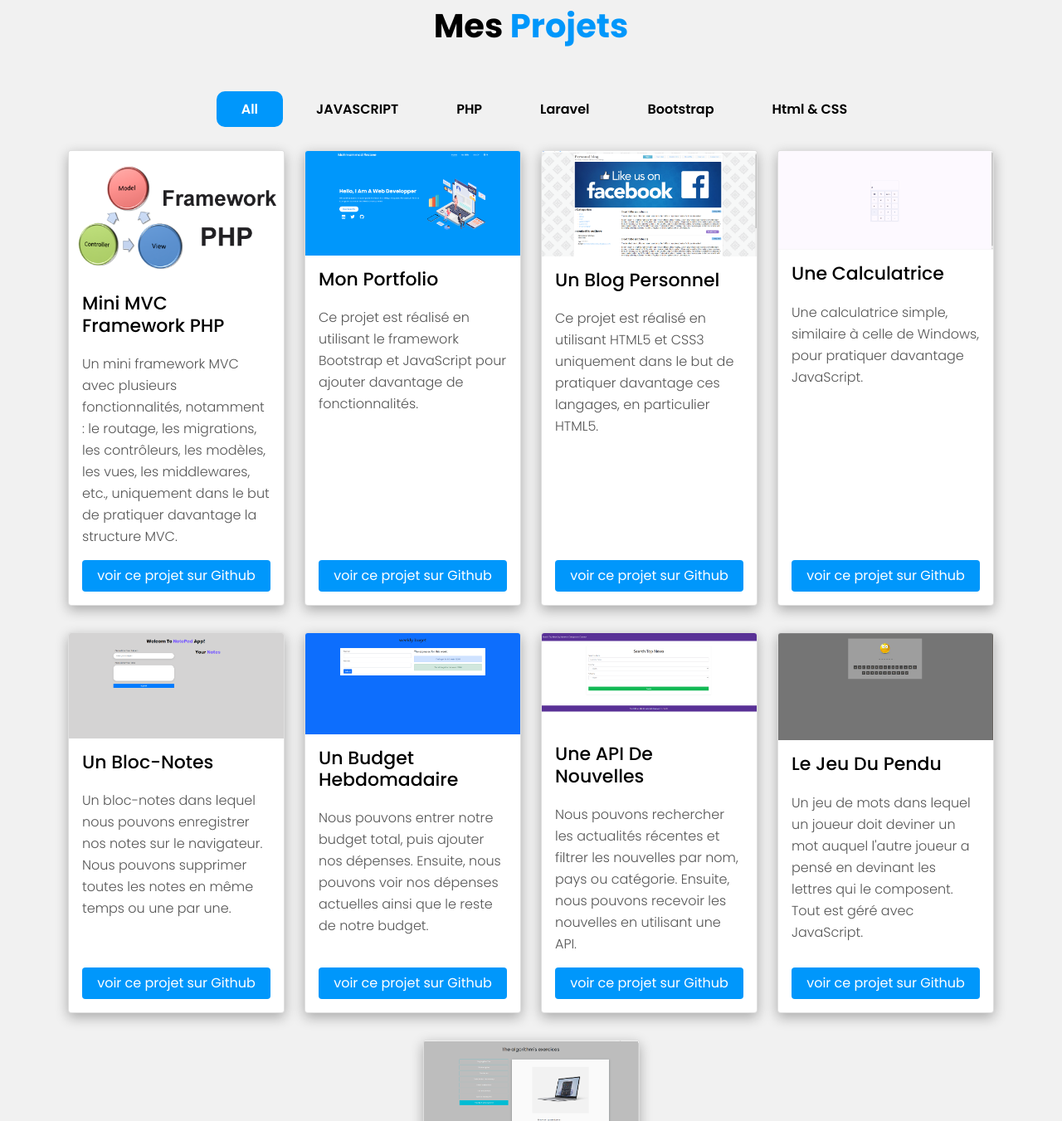
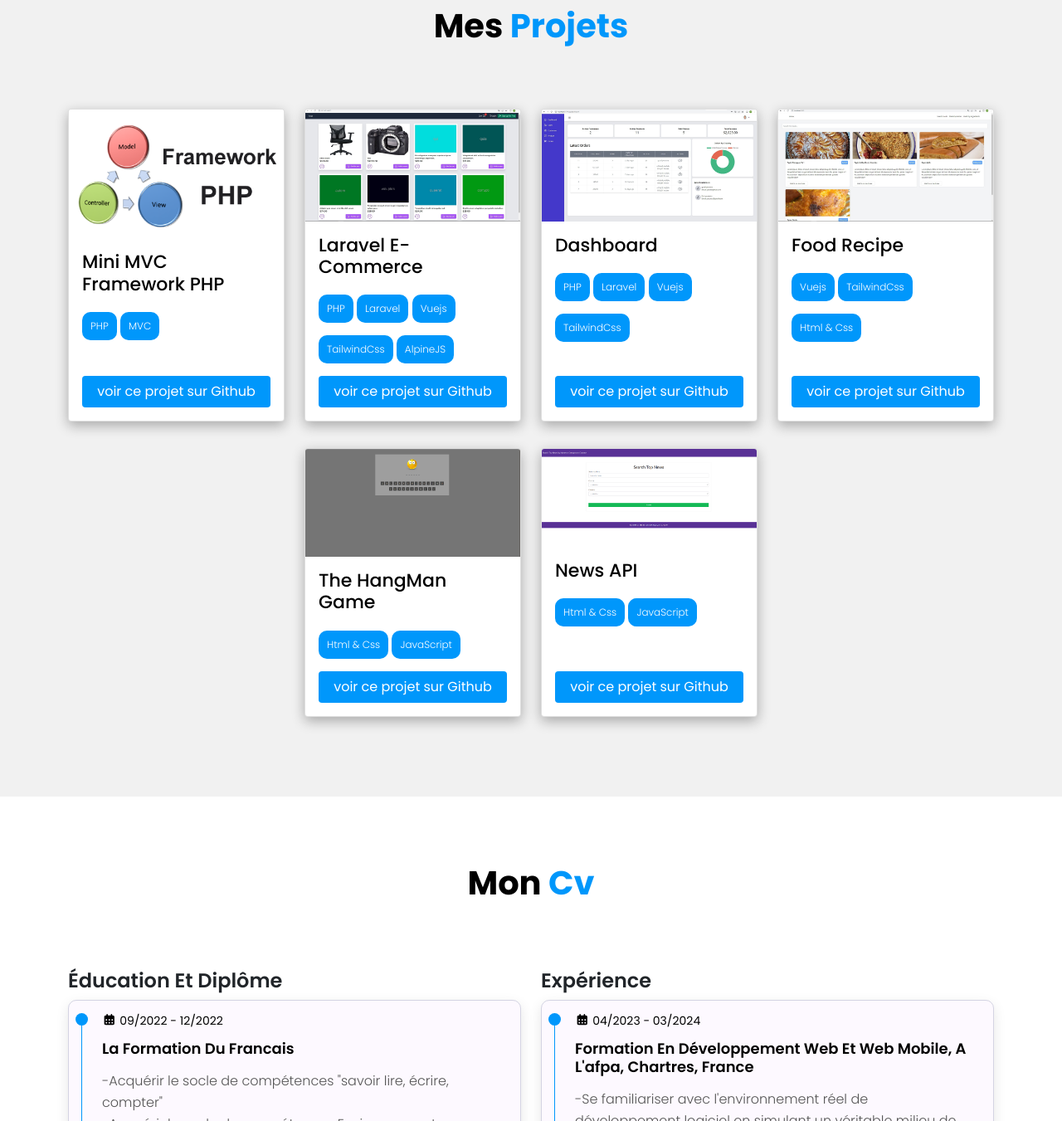
Before and after one commit to MohammadRezaeeGithub/MohammadRezaeeGithub.github.io, a plain HTML site: page indexfr.html in a window 1280 px wide. Shown: the part 1812-3163 px from the top of the page at 83% size. Drawn offline with nearby package versions, Linux system fonts and the light colour scheme.

Commit message:
finalize the changes in french page

```diff
--- a/css/style.css
+++ b/css/style.css
@@ -129,6 +129,7 @@ a{
     border-radius: 10px;
     padding: 4px 10px;
     color: white !important;
+    font-size: 12px !important;
 }
 /**************----------------------------------------
 NAV STYLE
--- a/indexfr.html
+++ b/indexfr.html
@@ -192,20 +192,6 @@
           </div>
         </div>
         <div class="row justify-content-center">
-          <div class="col-md-10">
-            <nav class="skills-nav">
-              <ul>
-                <li><a class="active" href="" data-category="all">All</a></li>
-                <li><a href="" data-category="javascript">JAVASCRIPT</a></li>
-                <li><a href="" data-category="php">PHP</a></li>
-                <li><a href="" data-category="laravel">Laravel</a></li>
-                <li><a href="" data-category="bootstrap">Bootstrap</a></li>
-                <li><a href="" data-category="html">Html & CSS</a></li>
-              </ul>
-            </nav>
-          </div>
-        </div>
-        <div class="row justify-content-center">
           <!-- skill-item start-->
           <div class="col-md-4 col-lg-3 col-sm-12 mt-3 mb-3 d-flex justify-content-center skill-new-item "
                data-category="php">
@@ -214,9 +200,8 @@
               <div class="card-body d-flex flex-column justify-content-between">
                 <div>
                   <h5 class="card-title">Mini MVC Framework PHP</h5>
-                  <p class="card-text">Un mini framework MVC avec plusieurs fonctionnalités, notamment : le routage, les
-                    migrations, les contrôleurs, les modèles, les vues, les middlewares, etc., uniquement dans le but de
-                    pratiquer davantage la structure MVC.</p>
+                  <p class="project-badge">PHP</p>
+                  <p class="project-badge">MVC</p>
                 </div>
                 <a href="https://github.com/MohammadRezaeeGithub/MiniFrameworkPHP" class="btn">voir ce projet sur
                   Github</a>
@@ -226,33 +211,56 @@
           <!-- skill-item end-->
           <!-- skill-item start-->
           <div class="col-md-4 col-lg-3 col-sm-12 mt-3 mb-3 d-flex justify-content-center skill-new-item "
-               data-category="bootstrap">
+               data-category="php">
             <div class="card" style="width: 18rem;">
-              <img src="img/Sans titre.png" class="card-img-top" alt="">
-              <div class="card-body d-flex flex-column justify-content-between d-flex flex-column justify-content-between">
+              <img src="img/mainSite.jpg" class="card-img-top" alt="">
+              <div class="card-body d-flex flex-column justify-content-between">
                 <div>
-                  <h5 class="card-title">Mon Portfolio</h5>
-                  <p class="card-text">Ce projet est réalisé en utilisant le framework Bootstrap et JavaScript pour
-                    ajouter davantage de fonctionnalités.</p>
+                  <h5 class="card-title">Laravel E-commerce</h5>
+                  <p class="project-badge">PHP</p>
+                  <p class="project-badge">Laravel</p>
+                  <p class="project-badge">Vuejs</p>
+                  <p class="project-badge">TailwindCss</p>
+                  <p class="project-badge">AlpineJS</p>
                 </div>
-
-                <a href="https://mohammadrezaeegithub.github.io/" class="btn">voir ce projet sur Github</a>
+                <a href="https://github.com/MohammadRezaeeGithub/Laravel-Vueja-Ecommerce" class="btn">voir ce projet sur
+                  Github</a>
               </div>
             </div>
           </div>
           <!-- skill-item end-->
           <!-- skill-item start-->
           <div class="col-md-4 col-lg-3 col-sm-12 mt-3 mb-3 d-flex justify-content-center skill-new-item "
-               data-category="html">
+               data-category="php">
             <div class="card" style="width: 18rem;">
-              <img src="img/pb.png" class="card-img-top" alt="">
+              <img src="img/dashboard.jpg" class="card-img-top" alt="">
               <div class="card-body d-flex flex-column justify-content-between">
                 <div>
-                  <h5 class="card-title">Un blog personnel</h5>
-                  <p class="card-text">Ce projet est réalisé en utilisant HTML5 et CSS3 uniquement dans le but de
-                    pratiquer davantage ces langages, en particulier HTML5.</p>
+                  <h5 class="card-title">Dashboard </h5>
+                  <p class="project-badge">PHP</p>
+                  <p class="project-badge">Laravel</p>
+                  <p class="project-badge">Vuejs</p>
+                  <p class="project-badge">TailwindCss</p>
                 </div>
-                <a href="https://github.com/MohammadRezaeeGithub/personal-blog" class="btn">voir ce projet sur
+                <a href="https://github.com/MohammadRezaeeGithub/Laravel-Vueja-Ecommerce" class="btn">voir ce projet sur
+                  Github</a>
+              </div>
+            </div>
+          </div>
+          <!-- skill-item end-->
+          <!-- skill-item start-->
+          <div class="col-md-4 col-lg-3 col-sm-12 mt-3 mb-3 d-flex justify-content-center skill-new-item "
+               data-category="php">
+            <div class="card" style="width: 18rem;">
+              <img src="img/foodvuejs.jpg" class="card-img-top" alt="">
+              <div class="card-body d-flex flex-column justify-content-between">
+                <div>
+                  <h5 class="card-title">Food Recipe</h5>
+                  <p class="project-badge">Vuejs</p>
+                  <p class="project-badge">TailwindCss</p>
+                  <p class="project-badge">Html & Css</p>
+                </div>
+                <a href="https://github.com/MohammadRezaeeGithub/Laravel-Vueja-Ecommerce" class="btn">voir ce projet sur
                   Github</a>
               </div>
             </div>
@@ -262,47 +270,14 @@
           <div class="col-md-4 col-sm-12 col-lg-3 mt-3 mb-3 d-flex justify-content-center skill-new-item "
                data-category="javascript">
             <div class="card" style="width: 18rem;">
-              <img src="img/claculater.png" class="card-img-top" alt="">
+              <img src="img/hm.png" class="card-img-top" alt="">
               <div class="card-body d-flex flex-column justify-content-between">
                 <div>
-                  <h5 class="card-title">Une calculatrice</h5>
-                  <p class="card-text">Une calculatrice simple, similaire à celle de Windows, pour pratiquer davantage
-                    JavaScript.
-                  </p>
+                  <h5 class="card-title">The HangMan Game</h5>
+                  <p class="project-badge">Html & Css</p>
+                  <p class="project-badge">JavaScript</p>
                 </div>
-                <a href="https://github.com/MohammadRezaeeGithub/calculator" class="btn">voir ce projet sur Github</a>
-              </div>
-            </div>
-          </div>
-          <!-- skill-item end-->
-          <!-- skill-item start-->
-          <div class="col-md-4 col-sm-12 col-lg-3 mt-3 mb-3 d-flex justify-content-center skill-new-item "
-               data-category="javascript">
-            <div class="card" style="width: 18rem;">
-              <img src="img/notepad (1).png" class="card-img-top" alt="">
-              <div class="card-body d-flex flex-column justify-content-between">
-                <div>
-                  <h5 class="card-title">Un bloc-notes</h5>
-                  <p class="card-text">Un bloc-notes dans lequel nous pouvons enregistrer nos notes sur le navigateur.
-                    Nous pouvons supprimer toutes les notes en même temps ou une par une.</p>
-                </div>
-                <a href="https://github.com/MohammadRezaeeGithub/notepad" class="btn">voir ce projet sur Github</a>
-              </div>
-            </div>
-          </div>
-          <!-- skill-item end-->
-          <!-- skill-item start-->
-          <div class="col-md-4 col-sm-12 col-lg-3 mt-3 mb-3 d-flex justify-content-center skill-new-item "
-               data-category="javascript">
-            <div class="card" style="width: 18rem;">
-              <img src="img/weekly-budget.png" class="card-img-top" alt="">
-              <div class="card-body d-flex flex-column justify-content-between">
-                <div>
-                  <h5 class="card-title">Un budget hebdomadaire</h5>
-                  <p class="card-text">Nous pouvons entrer notre budget total, puis ajouter nos dépenses. Ensuite, nous
-                    pouvons voir nos dépenses actuelles ainsi que le reste de notre budget.</p>
-                </div>
-                <a href="https://github.com/MohammadRezaeeGithub/weekly-budget" class="btn">voir ce projet sur
+                <a href="https://github.com/MohammadRezaeeGithub/HangManGame" class="btn">voir ce projet sur
                   Github</a>
               </div>
             </div>
@@ -315,48 +290,17 @@
               <img src="img/newsAPi.png" class="card-img-top" alt="">
               <div class="card-body d-flex flex-column justify-content-between">
                 <div>
-                  <h5 class="card-title">Une API de nouvelles</h5>
-                  <p class="card-text">Nous pouvons rechercher les actualités récentes et filtrer les nouvelles par nom,
-                    pays ou catégorie. Ensuite, nous pouvons recevoir les nouvelles en utilisant une API.</p>
+                  <h5 class="card-title">News API</h5>
+                  <p class="project-badge">Html & Css</p>
+                  <p class="project-badge">JavaScript</p>
                 </div>
-                <a href="https://github.com/MohammadRezaeeGithub/news-API" class="btn">voir ce projet sur Github</a>
+                <a href="https://github.com/MohammadRezaeeGithub/news-API" class="btn">voir ce projet sur
+                  Github</a>
               </div>
             </div>
           </div>
           <!-- skill-item end-->
-          <!-- skill-item start-->
-          <div class="col-md-4 col-sm-12 col-lg-3 mt-3 mb-3 d-flex justify-content-center skill-new-item "
-               data-category="javascript">
-            <div class="card" style="width: 18rem;">
-              <img src="img/hm.png" class="card-img-top" alt="">
-              <div class="card-body d-flex flex-column justify-content-between">
-                <div>
-                  <h5 class="card-title">Le jeu du Pendu</h5>
-                  <p class="card-text">Un jeu de mots dans lequel un joueur doit deviner un mot auquel l'autre joueur a
-                    pensé en devinant les lettres qui le composent. Tout est géré avec JavaScript. </p>
-                </div>
-                <a href="https://github.com/MohammadRezaeeGithub/HangManGame" class="btn">voir ce projet sur Github</a>
-              </div>
-            </div>
-          </div>
-          <!-- skill-item end-->
-          <!-- skill-item start-->
-          <div class="col-md-4 col-sm-12 col-lg-3 mt-3 mb-3 d-flex justify-content-center skill-new-item "
-               data-category="javascript">
-            <div class="card" style="width: 18rem;">
-              <img src="img/exAl.png" class="card-img-top" alt="">
-              <div class="card-body d-flex flex-column justify-content-between d-flex flex-column justify-content-between">
-                <div>
-                  <h5 class="card-title">Quelques petits projets</h5>
-                  <p class="card-text">Quelques petits projets pour pratiquer davantage JavaScript, y compris <i>Devinez
-                    le
-                    bon prix</i> et quelques autres projets pour pratiquer les algorithmes.</p>
-                </div>
-                <a href="https://github.com/MohammadRezaeeGithub/HangManGame" class="btn">voir ce projet sur Github</a>
-              </div>
-            </div>
-          </div>
-          <!-- skill-item end-->
+
         </div>
       </div>
     </section>
```
